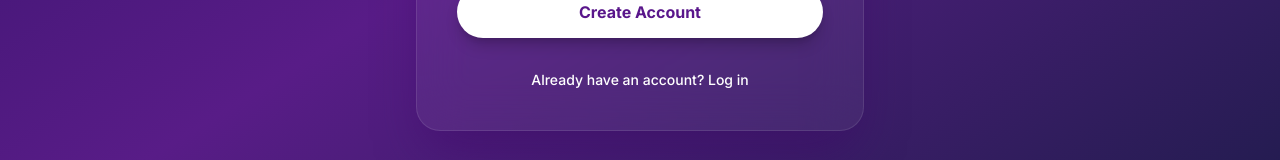
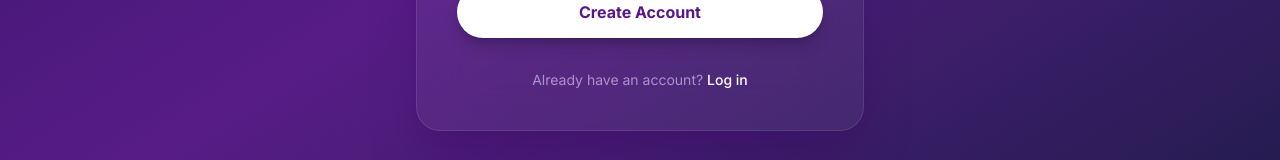
Before and after one commit to FartushynskyiBohdan/SportSyncAndroid, a React (Vite) app in the folder frontend/: page /signup in a window 1280 px wide. Shown: the part 549-709 px from the top of the page. Built offline with nearby package versions, Linux system fonts and the light colour scheme.

Commit message:
Fix log in link visual... URL only on the 'log in' string instead of the full sentence.

```diff
--- a/frontend/src/app/pages/Signup.tsx
+++ b/frontend/src/app/pages/Signup.tsx
@@ -130,9 +130,8 @@ export function Signup() {
 
             {/* Footer */}
             <div className="mt-8 text-center text-sm text-purple-200/60">
-                <Link to="/login" className="text-white font-medium hover:underline hover:text-purple-200 transition-colors">
-                  Already have an account? Log in
-                </Link>
+                Already have an account?{' '}
+                <Link to="/login" className="text-white font-medium hover:underline hover:text-purple-200 transition-colors">Log in</Link>
             </div>
         </motion.div>
       </div>
```
